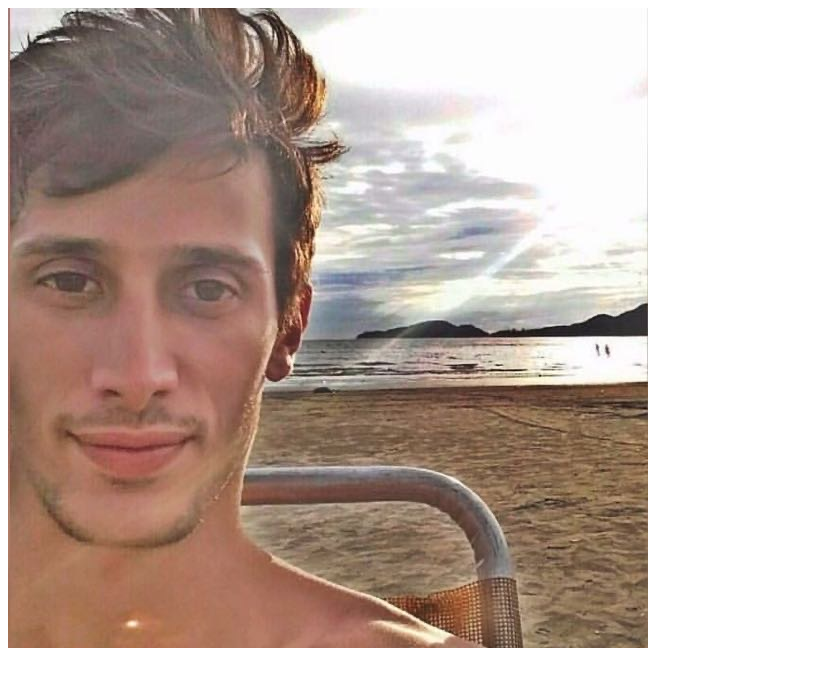
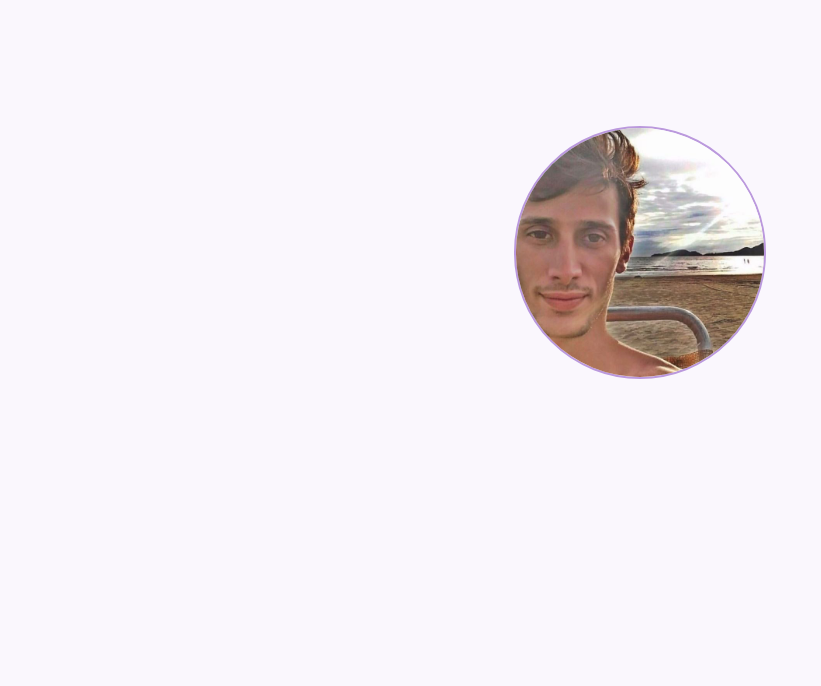
Before and after one commit to guilhermeabraob/Rocketseat, a plain HTML site: page Desafios/social.media.html in a window 1280 px wide. Shown: the whole page, without its empty margins (0-821 px from the left). Drawn offline with Linux system fonts and the light colour scheme.

Commit message:
Rocketseat

```diff
--- a/Desafios/social.media.html
+++ b/Desafios/social.media.html
@@ -4,7 +4,7 @@
     <meta charset="UTF-8">
     <meta http-equiv="X-UA-Compatible" content="IE=edge">
     <meta name="viewport" content="width=device-width, initial-scale=1.0">
-    <link rel="stylesheet" href="social.media.html">
+    <link rel="stylesheet" href="styles.social.media.css">
     <link rel="preconnect" href="https://fonts.googleapis.com">
     <link rel="preconnect" href="https://fonts.gstatic.com" crossorigin>
     <link href="https://fonts.googleapis.com/css2?family=Comfortaa:wght@300&family=Montserrat:wght@100&family=Noto+Sans+JP:wght@900&family=Permanent+Marker&family=Poppins:ital,wght@0,100;1,100&family=Shadows+Into+Light&family=Source+Sans+Pro:wght@200&display=swap" rel="stylesheet">
@@ -12,7 +12,7 @@
 </head>
 <body>
     <div>
-        <img src="../file/IMG_0327.JPG" alt="">
+        <img class="imagem_perfil" src="../file/IMG_0327.JPG" alt="Imagem Perfil">
     </div>
-</body>
+    </body>
 </html>
--- a/Desafios/styles.social.media.css
+++ b/Desafios/styles.social.media.css
@@ -1,10 +1,21 @@
+
+
 body {
-    color: brown;
-    font-family: 'Comfortaa', cursive;
-    font-family: 'Montserrat', sans-serif;
-    font-family: 'Noto Sans JP', sans-serif;
-    font-family: 'Permanent Marker', cursive;
-    font-family: 'Poppins', sans-serif;
-    font-family: 'Shadows Into Light', cursive;
-    font-family: 'Source Sans Pro', sans-serif;
+    background-color: #FAF7FD;
 }
+
+.imagem_perfil {
+    width: 20%;
+    height: 5%;
+    border: 2px;
+    border-style: solid;
+    border-color: #BB99DD;
+    box-sizing: border-box;
+    border-radius: 50%
+}
+
+
+div {
+    text-align: center;
+    margin-top: 10%;
+}
```
